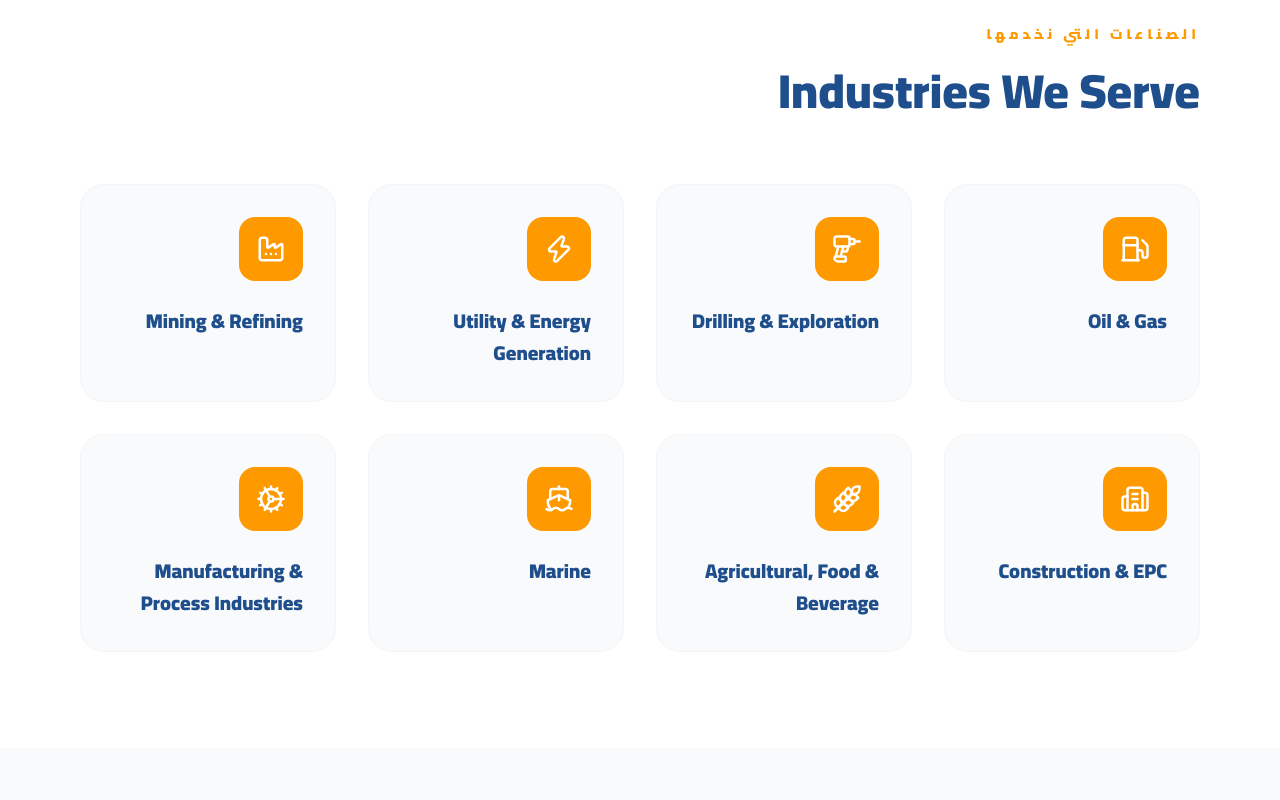
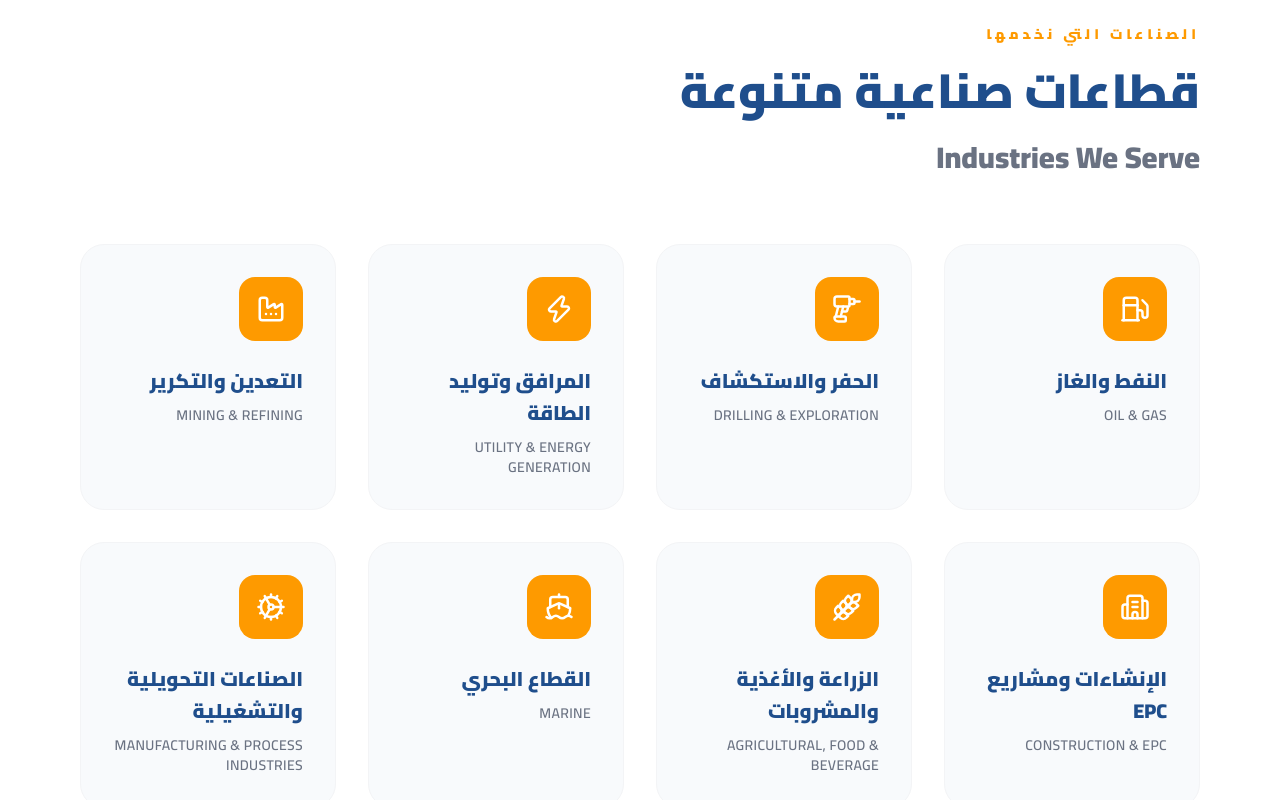
Before and after one commit to TaghreedAlii07/afaq-energy, a Next.js app: page / in a window 1280 px wide. Shown: the part 1660-2460 px from the top of the page. Built offline with nearby package versions, Linux system fonts and the light colour scheme.

Commit message:
Improve industries section bilingual content

```diff
--- a/components/Services.tsx
+++ b/components/Services.tsx
@@ -11,45 +11,50 @@ import {
 
 const industries = [
   {
-    title: "Oil & Gas",
+    ar: "النفط والغاز",
+    en: "Oil & Gas",
     icon: Fuel,
   },
   {
-    title: "Drilling & Exploration",
+    ar: "الحفر والاستكشاف",
+    en: "Drilling & Exploration",
     icon: Drill,
   },
   {
-    title: "Utility & Energy Generation",
+    ar: "المرافق وتوليد الطاقة",
+    en: "Utility & Energy Generation",
     icon: Zap,
   },
   {
-    title: "Mining & Refining",
+    ar: "التعدين والتكرير",
+    en: "Mining & Refining",
     icon: Factory,
   },
   {
-    title: "Construction & EPC",
+    ar: "الإنشاءات ومشاريع EPC",
+    en: "Construction & EPC",
     icon: Building2,
   },
   {
-    title: "Agricultural, Food & Beverage",
+    ar: "الزراعة والأغذية والمشروبات",
+    en: "Agricultural, Food & Beverage",
     icon: Wheat,
   },
   {
-    title: "Marine",
+    ar: "القطاع البحري",
+    en: "Marine",
     icon: Ship,
   },
   {
-    title: "Manufacturing & Process Industries",
+    ar: "الصناعات التحويلية والتشغيلية",
+    en: "Manufacturing & Process Industries",
     icon: Cog,
   },
 ];
 
 export default function Services() {
   return (
-    <section
-      id="services"
-      className="bg-white px-6 py-24 md:px-12 lg:px-20"
-    >
+    <section id="services" className="bg-white px-6 py-24 md:px-12 lg:px-20">
       <div className="mx-auto max-w-7xl">
         <div className="mb-16 text-right">
           <p className="mb-4 text-sm font-black uppercase tracking-[4px] text-amber-500">
@@ -57,7 +62,11 @@ export default function Services() {
           </p>
 
           <h2 className="text-3xl font-black leading-tight text-[#1F4E8C] md:text-5xl">
-            Industries We Serve
+            قطاعات صناعية متنوعة
+            <br />
+            <span className="text-2xl text-gray-500 md:text-3xl">
+              Industries We Serve
+            </span>
           </h2>
         </div>
 
@@ -68,15 +77,19 @@ export default function Services() {
             return (
               <div
                 key={index}
-                className="group rounded-3xl border border-gray-100 bg-[#f8fafc] p-8 transition duration-300 hover:-translate-y-2 hover:bg-[#1F4E8C] hover:shadow-2xl"
+                className="group rounded-3xl border border-gray-100 bg-[#f8fafc] p-8 text-right transition duration-300 hover:-translate-y-2 hover:bg-[#1F4E8C] hover:shadow-2xl"
               >
-                <div className="flex h-16 w-16 items-center justify-center rounded-2xl bg-amber-500 text-white">
+                <div className="mb-6 flex h-16 w-16 items-center justify-center rounded-2xl bg-amber-500 text-white">
                   <Icon size={30} />
                 </div>
 
-                <h3 className="mt-6 text-xl font-black leading-8 text-[#1F4E8C] transition group-hover:text-white">
-                  {industry.title}
+                <h3 className="text-xl font-black leading-8 text-[#1F4E8C] transition group-hover:text-white">
+                  {industry.ar}
                 </h3>
+
+                <p className="mt-2 text-sm font-semibold uppercase tracking-wide text-gray-500 transition group-hover:text-gray-200">
+                  {industry.en}
+                </p>
               </div>
             );
           })}
```
